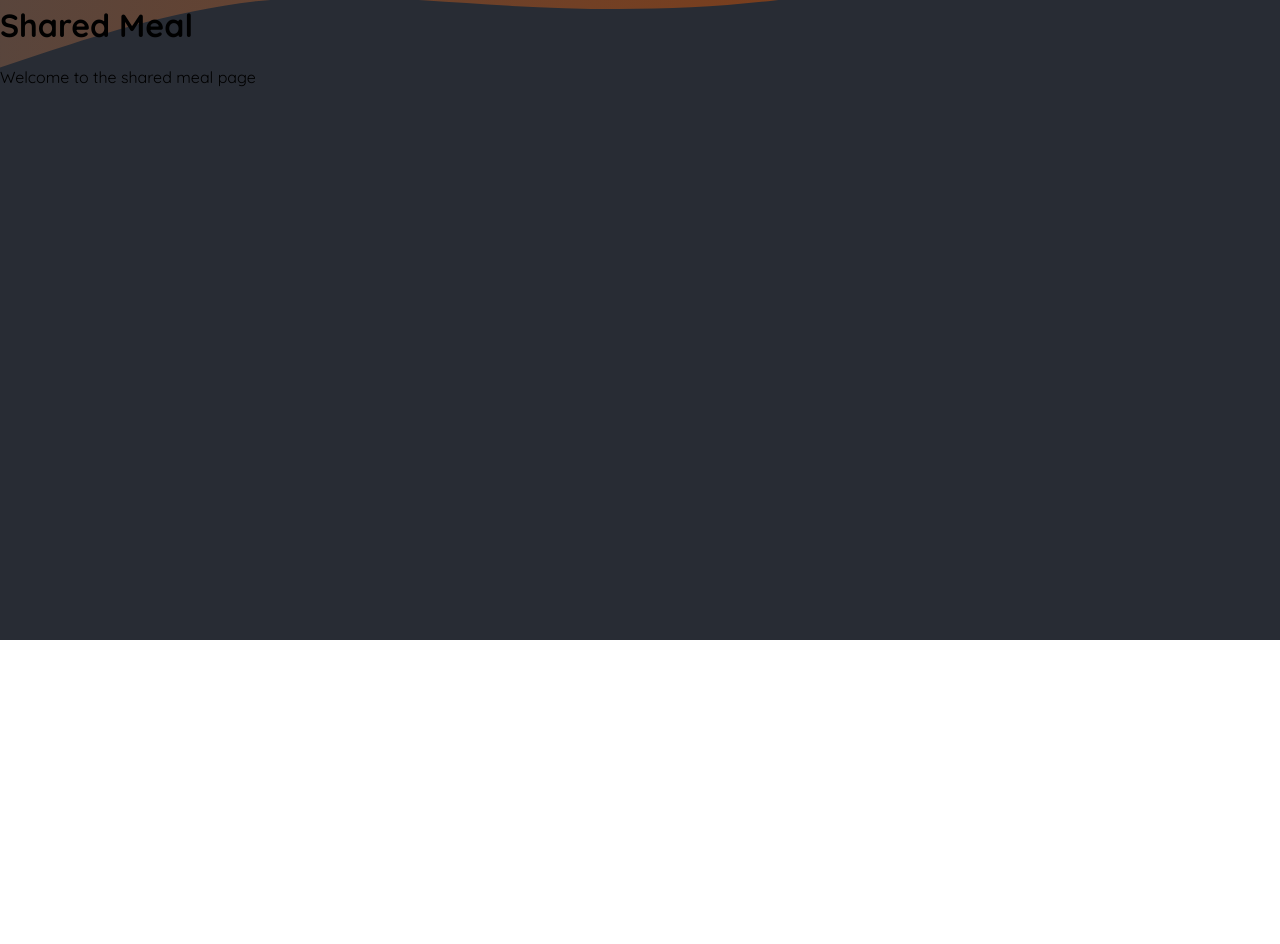
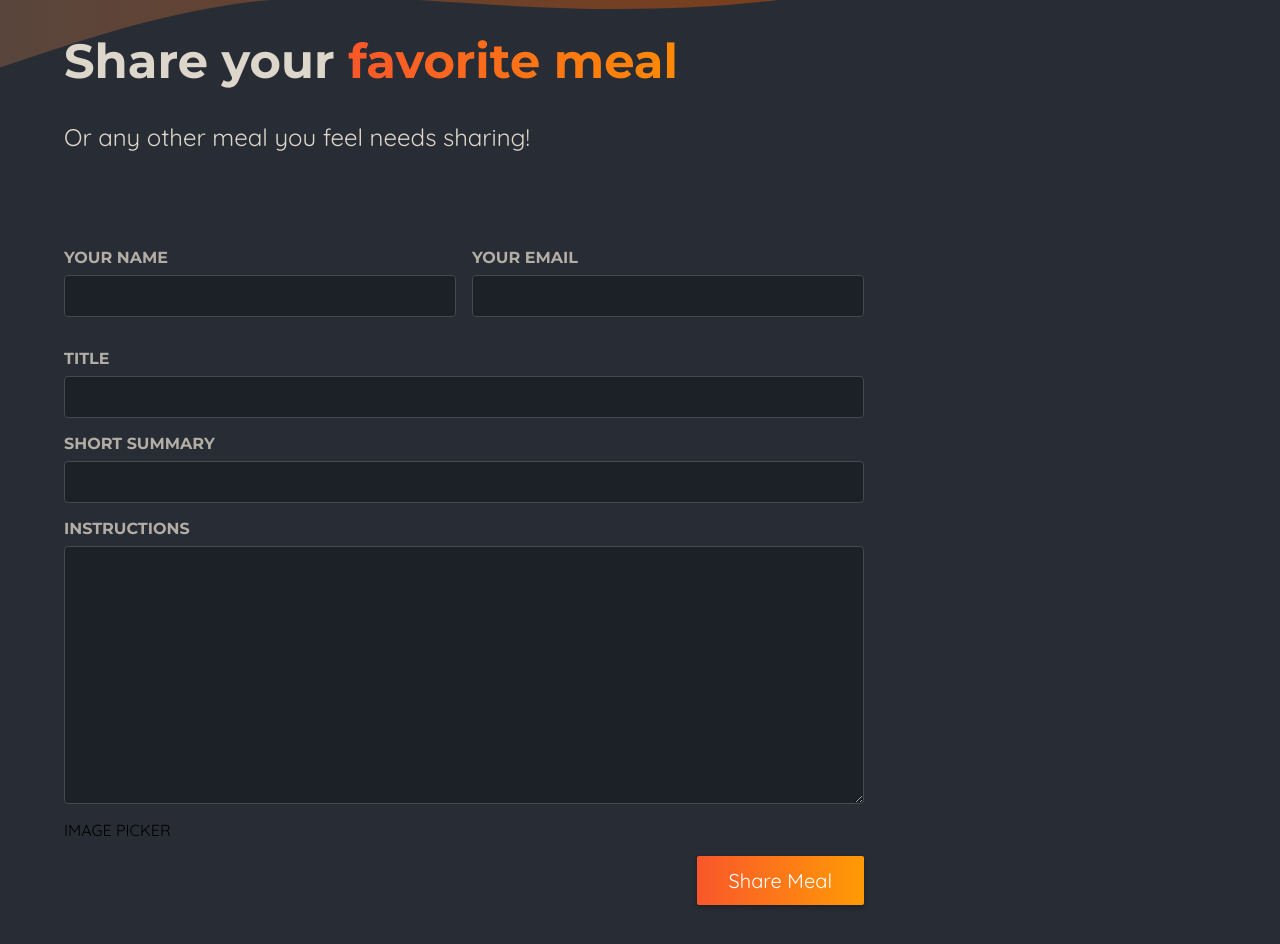
Before and after one commit to hung1503/NextJs-Practice, a Next.js app in the folder 05-onwards-foodies-starting-project/: page /meals/share in a window 1280 px wide. Shown: the part 160-1104 px from the top of the page. Before the commit the page ends 800 px from the top, so only its background shows below. Built offline with nearby package versions, Linux system fonts and the light colour scheme.

Commit message:
Adding detailed meal page and shared meal page

```diff
--- /dev/null
+++ b/05-onwards-foodies-starting-project/app/meals/[slug]/page.module.css
@@ -0,0 +1,127 @@
+.header {
+  display: flex;
+  padding: 2rem 1rem;
+  gap: 3rem;
+  margin: auto;
+  max-width: 80rem;
+}
+
+.image {
+  position: relative;
+  width: 30rem;
+  height: 20rem;
+}
+
+.header img {
+  object-fit: cover;
+  border-radius: 8px;
+  box-shadow: 0 0 0.5rem rgba(0, 0, 0, 0.5);
+  animation: fade-slide-in-from-left 1s ease-out forwards;
+}
+
+.headerText {
+  padding: 0.5rem 1rem 0 1rem;
+  color: #ddd6cb;
+  max-width: 40rem;
+  animation: fade-slide-in-from-right 1s ease-out forwards;
+}
+
+.headerText h1 {
+  margin: 0;
+  font-size: 3.5rem;
+  text-transform: uppercase;
+  font-family: "Montserrat", sans-serif;
+  text-shadow: 0 0 0.5rem rgba(0, 0, 0, 0.5);
+}
+
+.creator {
+  font-size: 1.5rem;
+  color: #cfa69b;
+  font-style: italic;
+}
+
+.creator a {
+  background: linear-gradient(90deg, #f9572a, #ff8a05);
+  background-clip: text;
+  -webkit-background-clip: text;
+  -webkit-text-fill-color: transparent;
+}
+
+.creator a:hover,
+.creator a:active {
+  background: linear-gradient(90deg, #f9572a, #ff8a05);
+  background-clip: text;
+  -webkit-background-clip: text;
+  -webkit-text-fill-color: transparent;
+  text-shadow: 0 0 18px rgba(248, 190, 42, 0.8);
+}
+
+.summary {
+  font-size: 1.5rem;
+}
+
+.instructions {
+  font-size: 1.25rem;
+  line-height: 1.5;
+  background-color: #6e6464;
+  color: #13120f;
+  border-radius: 8px;
+  box-shadow: 0 0 0.5rem rgba(0, 0, 0, 0.5);
+  padding: 2rem;
+  max-width: 60rem;
+  margin: 2rem auto;
+  animation: fade-slide-in-from-bottom 1s ease-out forwards;
+}
+
+.loading {
+  font-size: 3rem;
+  text-align: center;
+  color: #ddd6cb;
+  font-weight: bold;
+  animation: flash 1s ease-in-out infinite alternate;
+}
+
+@keyframes fade-slide-in-from-left {
+  0% {
+    opacity: 0;
+    transform: translateX(-1rem);
+  }
+  100% {
+    opacity: 1;
+    transform: translateX(0);
+  }
+}
+
+@keyframes fade-slide-in-from-right {
+  0% {
+    opacity: 0;
+    transform: translateX(1rem);
+  }
+  100% {
+    opacity: 1;
+    transform: translateX(0);
+  }
+}
+
+@keyframes fade-slide-in-from-bottom {
+  0% {
+    opacity: 0;
+    transform: translateY(1rem);
+  }
+  100% {
+    opacity: 1;
+    transform: translateY(0);
+  }
+}
+
+@keyframes flash {
+  0% {
+    opacity: 0;
+  }
+  50% {
+    opacity: 1;
+  }
+  100% {
+    opacity: 0;
+  }
+}
--- a/05-onwards-foodies-starting-project/app/meals/share/page.js
+++ b/05-onwards-foodies-starting-project/app/meals/share/page.js
@@ -1,8 +1,49 @@
-export default function SharedMealPage() {
+import classes from "./page.module.css";
+
+export default function ShareMealPage() {
   return (
-    <main>
-      <h1>Shared Meal</h1>
-      <p>Welcome to the shared meal page</p>
-    </main>
+    <>
+      <header className={classes.header}>
+        <h1>
+          Share your <span className={classes.highlight}>favorite meal</span>
+        </h1>
+        <p>Or any other meal you feel needs sharing!</p>
+      </header>
+      <main className={classes.main}>
+        <form className={classes.form}>
+          <div className={classes.row}>
+            <p>
+              <label htmlFor="name">Your name</label>
+              <input type="text" id="name" name="name" required />
+            </p>
+            <p>
+              <label htmlFor="email">Your email</label>
+              <input type="email" id="email" name="email" required />
+            </p>
+          </div>
+          <p>
+            <label htmlFor="title">Title</label>
+            <input type="text" id="title" name="title" required />
+          </p>
+          <p>
+            <label htmlFor="summary">Short Summary</label>
+            <input type="text" id="summary" name="summary" required />
+          </p>
+          <p>
+            <label htmlFor="instructions">Instructions</label>
+            <textarea
+              id="instructions"
+              name="instructions"
+              rows="10"
+              required
+            ></textarea>
+          </p>
+          IMAGE PICKER
+          <p className={classes.actions}>
+            <button type="submit">Share Meal</button>
+          </p>
+        </form>
+      </main>
+    </>
   );
 }
--- /dev/null
+++ b/05-onwards-foodies-starting-project/app/meals/share/page.module.css
@@ -0,0 +1,89 @@
+.header {
+  gap: 3rem;
+  margin: 3rem auto 5rem auto;
+  width: 90%;
+  max-width: 75rem;
+  color: #ddd6cb;
+  font-size: 1.5rem;
+}
+
+.header h1 {
+  font-family: "Montserrat", sans-serif;
+}
+
+.highlight {
+  background: linear-gradient(90deg, #f9572a, #ff8a05);
+  background-clip: text;
+  -webkit-background-clip: text;
+  -webkit-text-fill-color: transparent;
+}
+
+.main {
+  width: 90%;
+  max-width: 75rem;
+  margin: 3rem auto;
+}
+
+.form {
+  max-width: 50rem;
+}
+
+.form label {
+  display: block;
+  margin-bottom: 0.5rem;
+  font-size: 1rem;
+  font-family: "Montserrat", sans-serif;
+  text-transform: uppercase;
+  color: #b3aea5;
+  font-weight: bold;
+}
+
+.form input,
+.form textarea {
+  display: block;
+  width: 100%;
+  padding: 0.5rem 1rem;
+  border-radius: 4px;
+  border: 1px solid #454952;
+  background: #1c2027;
+  font-size: 1.25rem;
+  font-family: "Montserrat", sans-serif;
+  color: #ddd6cb;
+}
+
+.form input:focus,
+.form textarea:focus {
+  outline-color: #f99f2a;
+  background-color: #1f252d;
+}
+
+.row {
+  display: flex;
+  gap: 1rem;
+}
+
+.row p {
+  width: 100%;
+}
+
+.actions {
+  text-align: right;
+}
+
+.actions button {
+  border: 0;
+  padding: 0.75rem 2rem;
+  background: linear-gradient(90deg, #f9572a, #ff9b05);
+  border: none;
+  color: #ffffff;
+  border-radius: 2px;
+  cursor: pointer;
+  font: inherit;
+  font-size: 1.25rem;
+  box-shadow: 0 2px 5px rgba(0, 0, 0, 0.3);
+}
+
+.actions button:hover,
+.actions button:focus {
+  background: linear-gradient(90deg, #fd4715, #f9b241);
+}
--- a/05-onwards-foodies-starting-project/lib/meals.js
+++ b/05-onwards-foodies-starting-project/lib/meals.js
@@ -7,3 +7,7 @@ export async function getMeals() {
 
   return db.prepare("SELECT * FROM meals").all();
 }
+
+export function getMealBySlug(slug) {
+  return db.prepare("SELECT * FROM meals WHERE slug = ?").get(slug);
+}
```
Also changed, not shown: 05-onwards-foodies-starting-project/app/meals/[slug]/page.js (+33 -5 lines), 05-onwards-foodies-starting-project/app/meals/not-found.js (added, +8 -0 lines).
